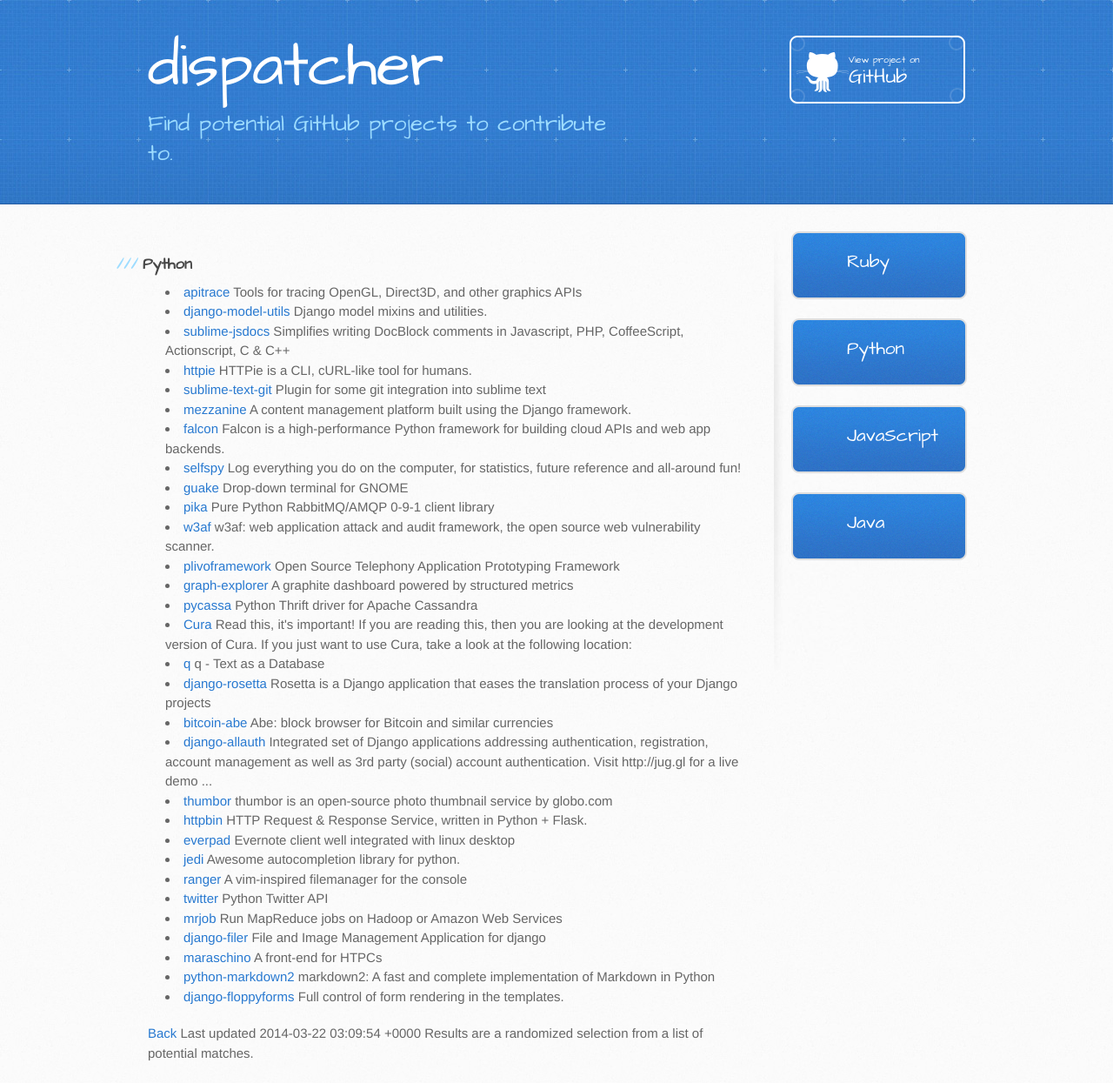
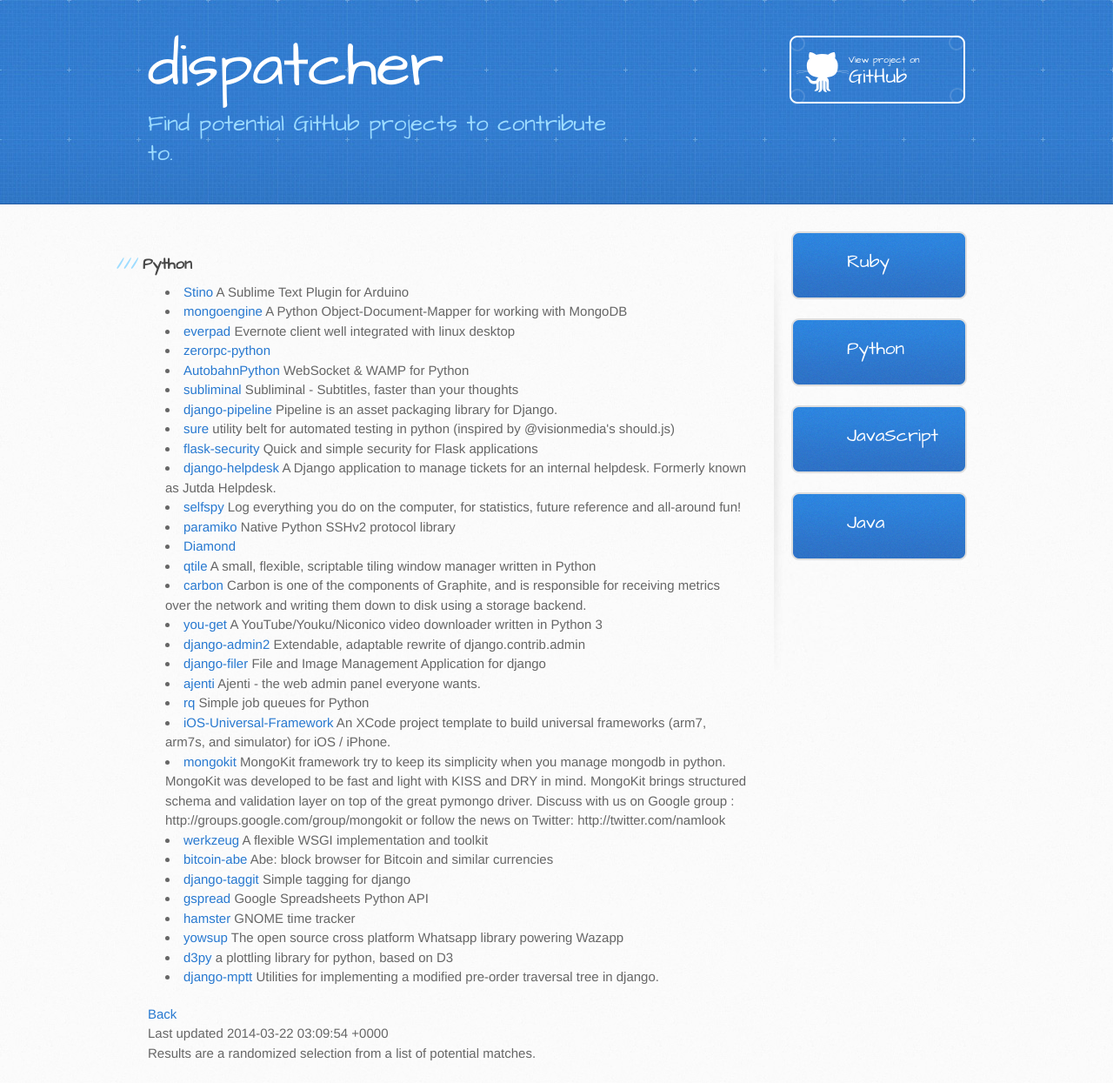
Before and after one commit to gilles-leblanc/dispatcher, a Jekyll site: the page built from python/index.html, in a window 1280 px wide. Shown: the whole page at 87% size. Built offline with Jekyll 4.4.1, drawn with Linux system fonts in a browser that asks for light colours.

```diff
--- a/_includes/python_repos.html
+++ b/_includes/python_repos.html
@@ -1,30 +1,30 @@
-<li><a href='https://github.com/apitrace/apitrace'>apitrace</a> Tools for tracing OpenGL, Direct3D, and other graphics APIs </li>
-<li><a href='https://github.com/carljm/django-model-utils'>django-model-utils</a> Django model mixins and utilities. </li>
-<li><a href='https://github.com/spadgos/sublime-jsdocs'>sublime-jsdocs</a> Simplifies writing DocBlock comments in Javascript, PHP, CoffeeScript, Actionscript, C & C++ </li>
-<li><a href='https://github.com/jkbr/httpie'>httpie</a> HTTPie is a CLI, cURL-like tool for humans. </li>
-<li><a href='https://github.com/kemayo/sublime-text-git'>sublime-text-git</a> Plugin for some git integration into sublime text </li>
-<li><a href='https://github.com/stephenmcd/mezzanine'>mezzanine</a> A content management platform built using the Django framework. </li>
-<li><a href='https://github.com/racker/falcon'>falcon</a> Falcon is a high-performance Python framework for building cloud APIs and web app backends. </li>
+<li><a href='https://github.com/Robot-Will/Stino'>Stino</a> A Sublime Text Plugin for Arduino </li>
+<li><a href='https://github.com/MongoEngine/mongoengine'>mongoengine</a> A Python Object-Document-Mapper for working with MongoDB </li>
+<li><a href='https://github.com/nvbn/everpad'>everpad</a> Evernote client well integrated with linux desktop </li>
+<li><a href='https://github.com/dotcloud/zerorpc-python'>zerorpc-python</a>  </li>
+<li><a href='https://github.com/tavendo/AutobahnPython'>AutobahnPython</a> WebSocket & WAMP for Python </li>
+<li><a href='https://github.com/Diaoul/subliminal'>subliminal</a> Subliminal - Subtitles, faster than your thoughts </li>
+<li><a href='https://github.com/cyberdelia/django-pipeline'>django-pipeline</a> Pipeline is an asset packaging library for Django. </li>
+<li><a href='https://github.com/gabrielfalcao/sure'>sure</a> utility belt for automated testing in python (inspired by @visionmedia's should.js) </li>
+<li><a href='https://github.com/mattupstate/flask-security'>flask-security</a> Quick and simple security for Flask applications </li>
+<li><a href='https://github.com/rossp/django-helpdesk'>django-helpdesk</a> A Django application to manage tickets for an internal helpdesk. Formerly known as Jutda Helpdesk. </li>
 <li><a href='https://github.com/gurgeh/selfspy'>selfspy</a> Log everything you do on the computer, for statistics, future reference and all-around fun! </li>
-<li><a href='https://github.com/Guake/guake'>guake</a> Drop-down terminal for GNOME </li>
-<li><a href='https://github.com/pika/pika'>pika</a> Pure Python RabbitMQ/AMQP 0-9-1 client library </li>
-<li><a href='https://github.com/andresriancho/w3af'>w3af</a> w3af: web application attack and audit framework, the open source web vulnerability scanner. </li>
-<li><a href='https://github.com/plivo/plivoframework'>plivoframework</a> Open Source Telephony Application Prototyping Framework </li>
-<li><a href='https://github.com/vimeo/graph-explorer'>graph-explorer</a> A graphite dashboard powered by structured metrics </li>
-<li><a href='https://github.com/pycassa/pycassa'>pycassa</a> Python Thrift driver for Apache Cassandra </li>
-<li><a href='https://github.com/daid/Cura'>Cura</a> Read this, it's important! If you are reading this, then you are looking at the development version of Cura. If you just want to use Cura, take a look at the following location: </li>
-<li><a href='https://github.com/harelba/q'>q</a> q - Text as a Database </li>
-<li><a href='https://github.com/mbi/django-rosetta'>django-rosetta</a> Rosetta is a Django application that eases the translation process of your Django projects </li>
+<li><a href='https://github.com/paramiko/paramiko'>paramiko</a> Native Python SSHv2 protocol library </li>
+<li><a href='https://github.com/BrightcoveOS/Diamond'>Diamond</a>  </li>
+<li><a href='https://github.com/qtile/qtile'>qtile</a> A small, flexible, scriptable tiling window manager written in Python </li>
+<li><a href='https://github.com/graphite-project/carbon'>carbon</a> Carbon is one of the components of Graphite, and is responsible for receiving metrics over the network and writing them down to disk using a storage backend. </li>
+<li><a href='https://github.com/soimort/you-get'>you-get</a> A YouTube/Youku/Niconico video downloader written in Python 3 </li>
+<li><a href='https://github.com/pydanny/django-admin2'>django-admin2</a> Extendable, adaptable rewrite of django.contrib.admin </li>
+<li><a href='https://github.com/stefanfoulis/django-filer'>django-filer</a> File and Image Management Application for django </li>
+<li><a href='https://github.com/Eugeny/ajenti'>ajenti</a> Ajenti - the web admin panel everyone wants. </li>
+<li><a href='https://github.com/nvie/rq'>rq</a> Simple job queues for Python </li>
+<li><a href='https://github.com/kstenerud/iOS-Universal-Framework'>iOS-Universal-Framework</a> An XCode project template to build universal frameworks (arm7, arm7s, and simulator) for iOS / iPhone. </li>
+<li><a href='https://github.com/namlook/mongokit'>mongokit</a> MongoKit framework try to keep its simplicity when you manage mongodb in python. MongoKit was developed to be fast and light with KISS and DRY in mind. MongoKit brings structured schema and validation layer on top of the great pymongo driver. Discuss with us on Google group : http://groups.google.com/group/mongokit or follow the news on Twitter: http://twitter.com/namlook </li>
+<li><a href='https://github.com/mitsuhiko/werkzeug'>werkzeug</a> A flexible WSGI implementation and toolkit </li>
 <li><a href='https://github.com/bitcoin-abe/bitcoin-abe'>bitcoin-abe</a> Abe: block browser for Bitcoin and similar currencies </li>
-<li><a href='https://github.com/pennersr/django-allauth'>django-allauth</a> Integrated set of Django applications addressing authentication, registration, account management as well as 3rd party (social) account authentication.  Visit http://jug.gl for a live demo ... </li>
-<li><a href='https://github.com/thumbor/thumbor'>thumbor</a> thumbor is an open-source photo thumbnail service by globo.com </li>
-<li><a href='https://github.com/kennethreitz/httpbin'>httpbin</a> HTTP Request & Response Service, written in Python + Flask. </li>
-<li><a href='https://github.com/nvbn/everpad'>everpad</a> Evernote client well integrated with linux desktop </li>
-<li><a href='https://github.com/davidhalter/jedi'>jedi</a> Awesome autocompletion library for python. </li>
-<li><a href='https://github.com/hut/ranger'>ranger</a> A vim-inspired filemanager for the console </li>
-<li><a href='https://github.com/sixohsix/twitter'>twitter</a> Python Twitter API </li>
-<li><a href='https://github.com/Yelp/mrjob'>mrjob</a> Run MapReduce jobs on Hadoop or Amazon Web Services </li>
-<li><a href='https://github.com/stefanfoulis/django-filer'>django-filer</a> File and Image Management Application for django </li>
-<li><a href='https://github.com/mrkipling/maraschino'>maraschino</a> A front-end for HTPCs </li>
-<li><a href='https://github.com/trentm/python-markdown2'>python-markdown2</a> markdown2: A fast and complete implementation of Markdown in Python </li>
-<li><a href='https://github.com/brutasse/django-floppyforms'>django-floppyforms</a> Full control of form rendering in the templates. </li>
+<li><a href='https://github.com/alex/django-taggit'>django-taggit</a> Simple tagging for django </li>
+<li><a href='https://github.com/burnash/gspread'>gspread</a> Google Spreadsheets Python API </li>
+<li><a href='https://github.com/projecthamster/hamster'>hamster</a> GNOME time tracker </li>
+<li><a href='https://github.com/tgalal/yowsup'>yowsup</a> The open source cross platform Whatsapp library powering Wazapp </li>
+<li><a href='https://github.com/mikedewar/d3py'>d3py</a> a plottling library for python, based on D3 </li>
+<li><a href='https://github.com/django-mptt/django-mptt'>django-mptt</a> Utilities for implementing a modified pre-order traversal tree in django. </li>
--- a/_layouts/language.html
+++ b/_layouts/language.html
@@ -34,9 +34,9 @@
         <div class="inner clearfix">
           <section id="main-content">
             {{ content }}
-            <a href="..">Back</a>
-            Last updated {{ site.time }}
-            Results are a randomized selection from a list of potential matches.
+            <a href="..">Back</a><br>
+            Last updated {{ site.time }}<br>
+            Results are a randomized selection from a list of potential matches.<br>
           </section>
 
           {% include aside_menu.html %}
```
Also changed, not shown: _includes/java_repos.html (deleted, +0 -30 lines), _includes/javascript_repos.html (deleted, +0 -30 lines), _includes/ruby_repos.html (+29 -29 lines).
